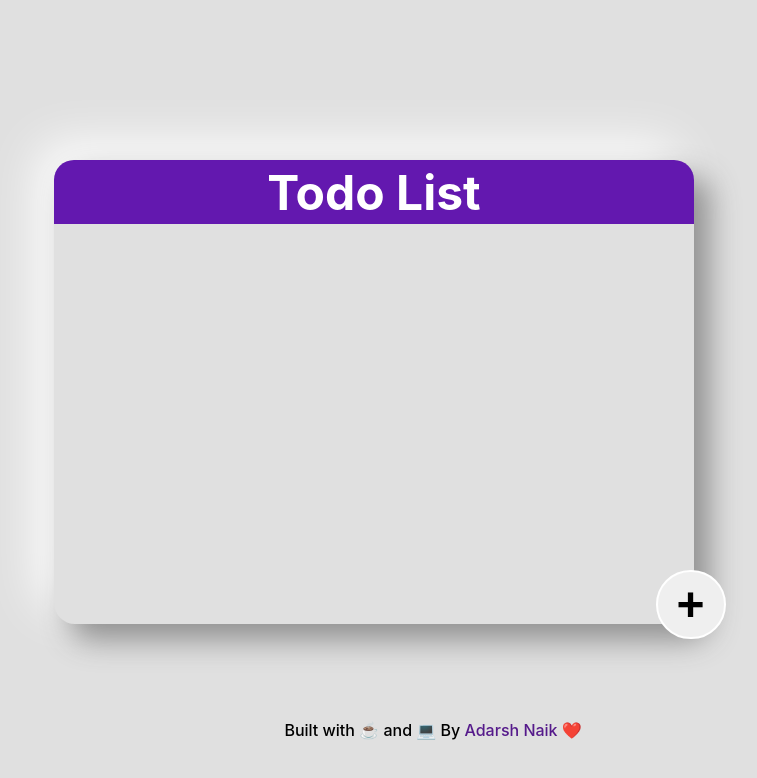
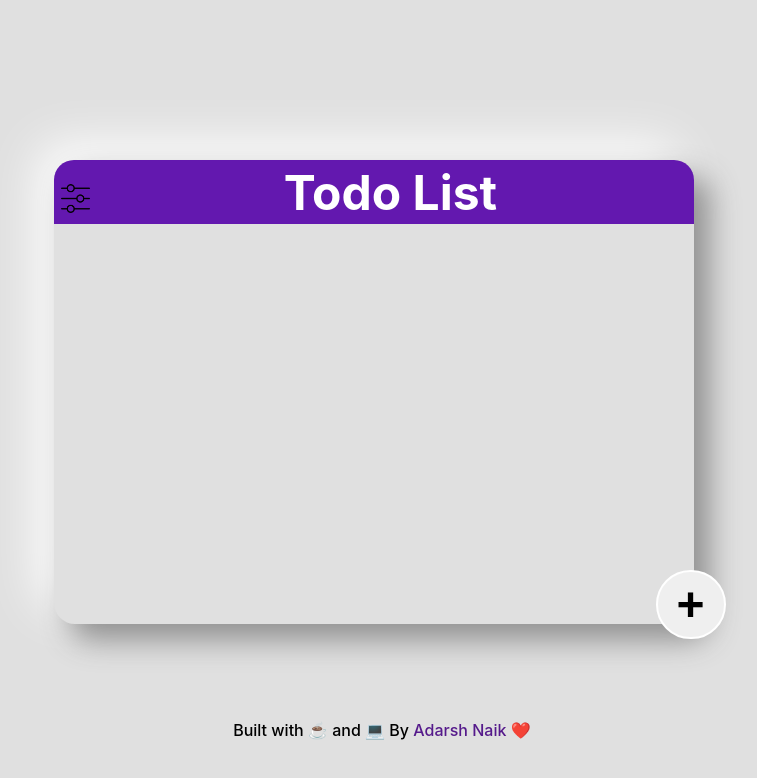
Before and after one commit to AdarshNaikDev/simple-todo, a React (Create React App) app: page / in a window 1280 px wide. Shown: the top 778 px of the page, without its empty margins (266-1023 px from the left). Built offline with nearby package versions, Linux system fonts and the light colour scheme.

Commit message:
final commit

```diff
--- a/src/App.css
+++ b/src/App.css
@@ -146,10 +146,43 @@
 .end-credits {
   position: absolute;
   top: 90%;
-  left: 43%;
+  left: 39%;
   font-weight: 500;
 }
 
 a {
   text-decoration: none;
 }
+
+.filter-icon{
+  width:33px;
+  position: relative;
+  right: 30%;
+  padding-top: 2%;
+
+
+}
+
+.dropdown-visible{
+
+  display: block;
+
+}
+
+.dropdown-invisible{
+  display: none;
+}
+
+.dropdown-visible a{
+  display: flex;
+  justify-content: flex-start;
+  padding-top: 7px;
+  padding-left: 15px;
+  padding-bottom: 15px;
+
+}
+
+.dropdown-visible a:hover {
+  background-color: #d4d1d1;
+
+}
--- a/src/App.js
+++ b/src/App.js
@@ -10,6 +10,7 @@ function App() {
   const [status, setStatus] = useState("all");
   const [filteredTodos, setFilteredTodos] = useState([]);
   const [addTask, setAddTask] = useState(null);
+  const [dropdown, setDropdown] = useState(false)
 
   useEffect(() => {
     console.log("to get from local storage");
@@ -38,6 +39,8 @@ function App() {
     }
   };
   const filterHandler = () => {
+    console.log("file handler execution started")
+    console.log("in filehandler", status)
     switch (status) {
       case "completed":
         setFilteredTodos(todos.filter((todo) => todo.completed === true));
@@ -64,13 +67,35 @@ function App() {
     setAddTask(true);
   };
 
+  const updateStatus = (e)=>{
+    console.log(e.target.id)
+    setStatus(e.target.id)
+    setDropdown(false)
+    filterHandler();
+  }
+
+  function dropdownHandler (){
+
+    setDropdown(!dropdown)
+  }
+
   return (
     <>
       <div className="main-container">
         <div className="todo-title-container">
+
+
+
+          <img onClick={dropdownHandler} className="filter-icon" src={require('./asset/filter.png')}></img>
+
           <h1 className="todo-title">Todo List</h1>
         </div>
         <div className="todo-container">
+        <div className={dropdown? 'dropdown-visible': 'dropdown-invisible'}>
+            <a href="#"  id="all" onClick={updateStatus}>All Todo's</a>
+            <a href="#" id="completed" onClick={updateStatus}>Completed Todo's</a>
+            <a href="#" id="incomplete" onClick={updateStatus}>Incomplete Todo's</a>
+          </div>
           <TodoList
             todos={todos}
             setTodos={setTodos}
```
Also changed, not shown: src/asset/filter.png (added).
